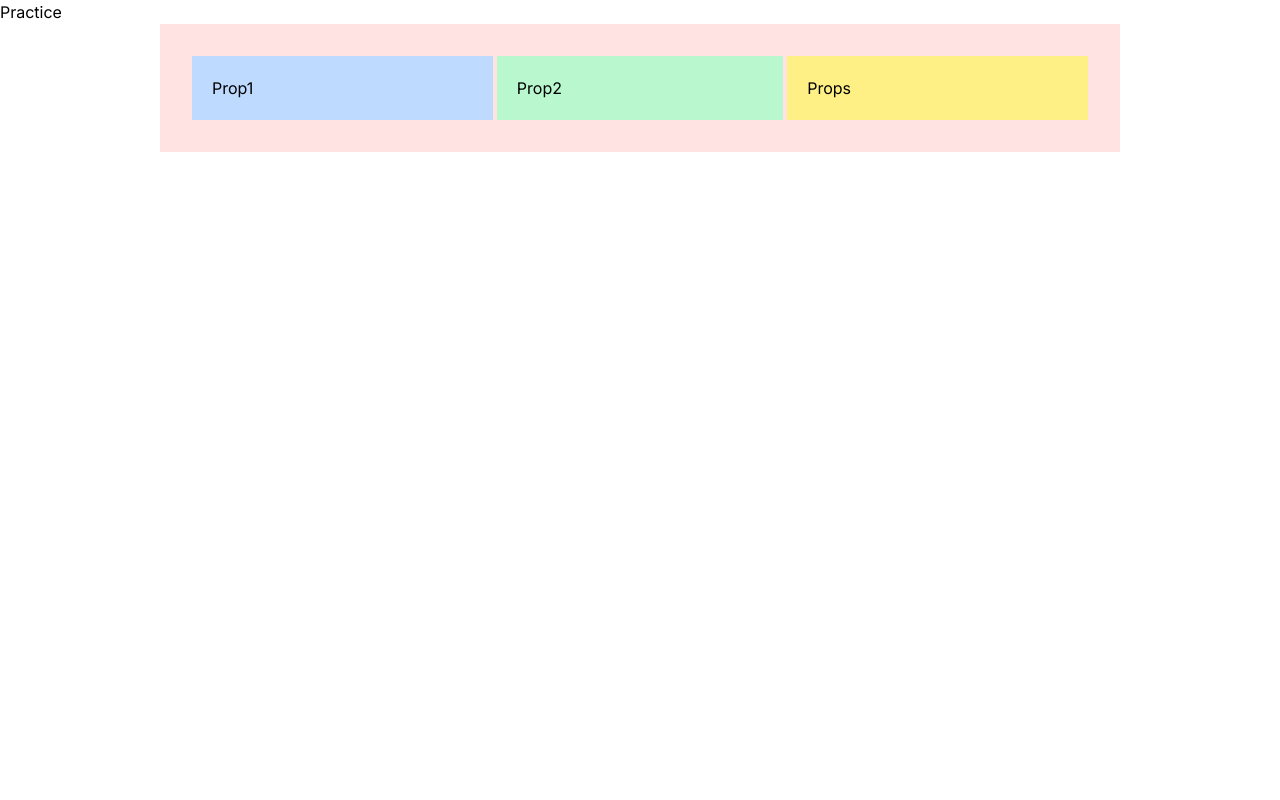
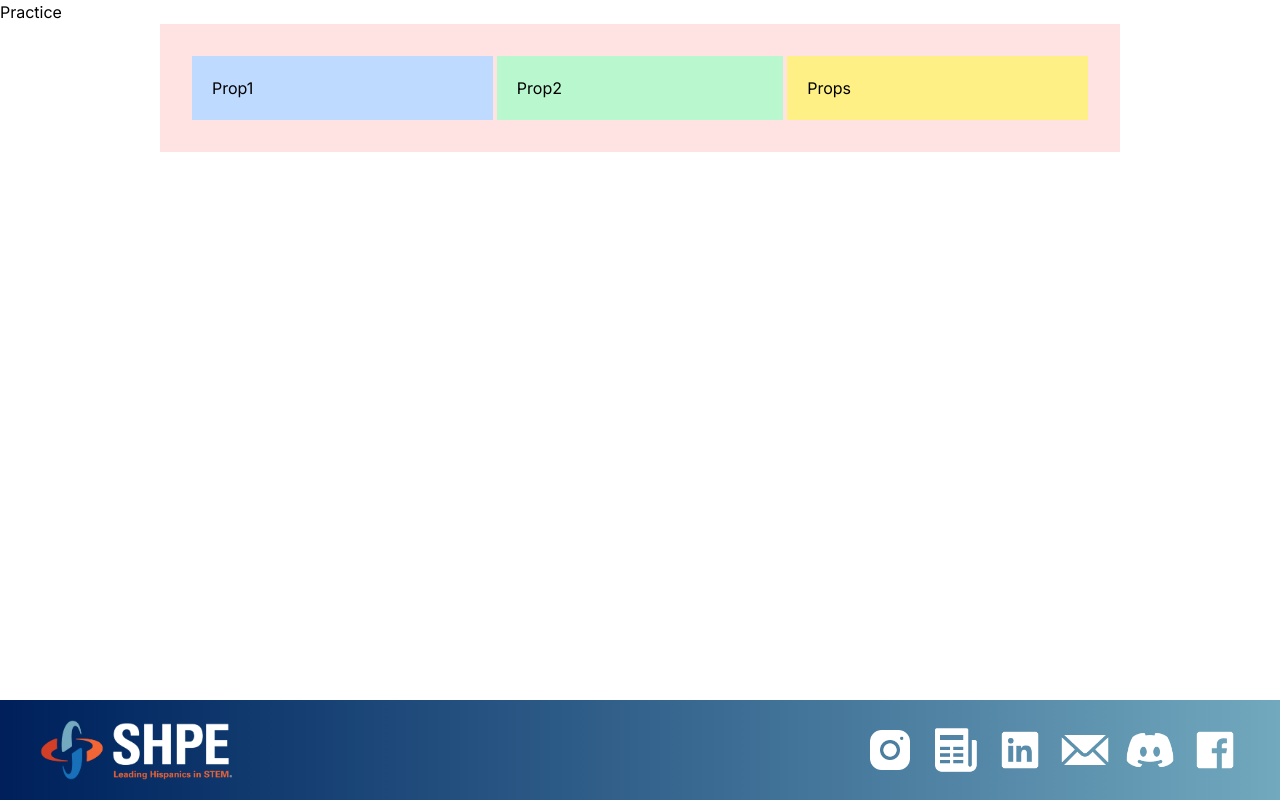
Before and after one commit to acm-ucr/shpe-website, a Next.js app: page / in a window 1280 px wide. Built offline with nearby package versions, Linux system fonts and the light colour scheme.

Commit message:
Made footer and added it to page for testing

```diff
--- a/src/app/page.tsx
+++ b/src/app/page.tsx
@@ -1,10 +1,12 @@
 import Example from "@/components/practice";
+import Footer from "@/components/board/footer"
 
 const Home = () => {
   return (
     <div className="h-screen w-screen items-center justify-center">
       Practice
       <Example text1="Prop1" text2="Prop2" text3="Props"></Example>
+      <Footer></Footer>
     </div>
   );
 };
--- /dev/null
+++ b/src/components/board/footer.tsx
@@ -0,0 +1,28 @@
+import discordIcon from "@/public/discord.webp";
+import emailIcon from "@/public/email.webp";
+import facebookIcon from "@/public/facebook.webp";
+import instagramIcon from "@/public/instagram.webp";
+import linkedinIcon from "@/public/linkedIn.webp";
+import newsIcon from "@/public/news.webp";
+import shpeFooterLogo from "@/public/shpeFooterLogo.webp";
+
+import Image from "next/image";
+
+const Footer = () => {
+    return(
+        <div className="fixed bottom-0 left-0 w-full flex items-center justify-between px-[40px] py-[20px] bg-gradient-to-r from-shpe-blue-200 to-shpe-blue-050">
+            <Image src={shpeFooterLogo} alt="FooterLogo" className="w-[195px] h-[60px]"/>
+
+            <div className="flex items-center gap-[15px]">
+                <Image src={instagramIcon} alt="Instagram" className="w-[50px] h-[50px]"/>
+                <Image src={newsIcon} alt="News" className="w-[50px] h-[50px]"/>
+                <Image src={linkedinIcon} alt="LinkedIn" className="w-[50px] h-[50px]"/>
+                <Image src={emailIcon} alt="Email" className="w-[50px] h-[50px]"/>
+                <Image src={discordIcon} alt="Discord" className="w-[50px] h-[50px]"/>
+                <Image src={facebookIcon} alt="Facebook" className="w-[50px] h-[50px]"/>
+            </div>
+        </div>
+    );
+};
+
+export default Footer;
```
